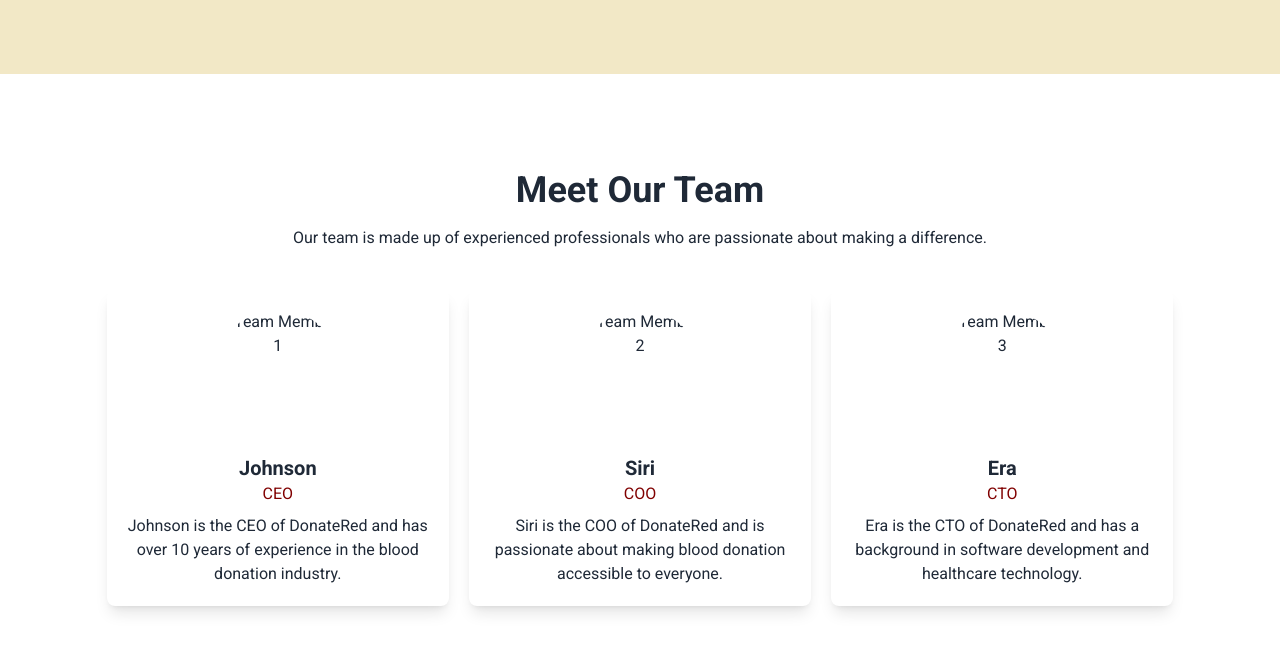
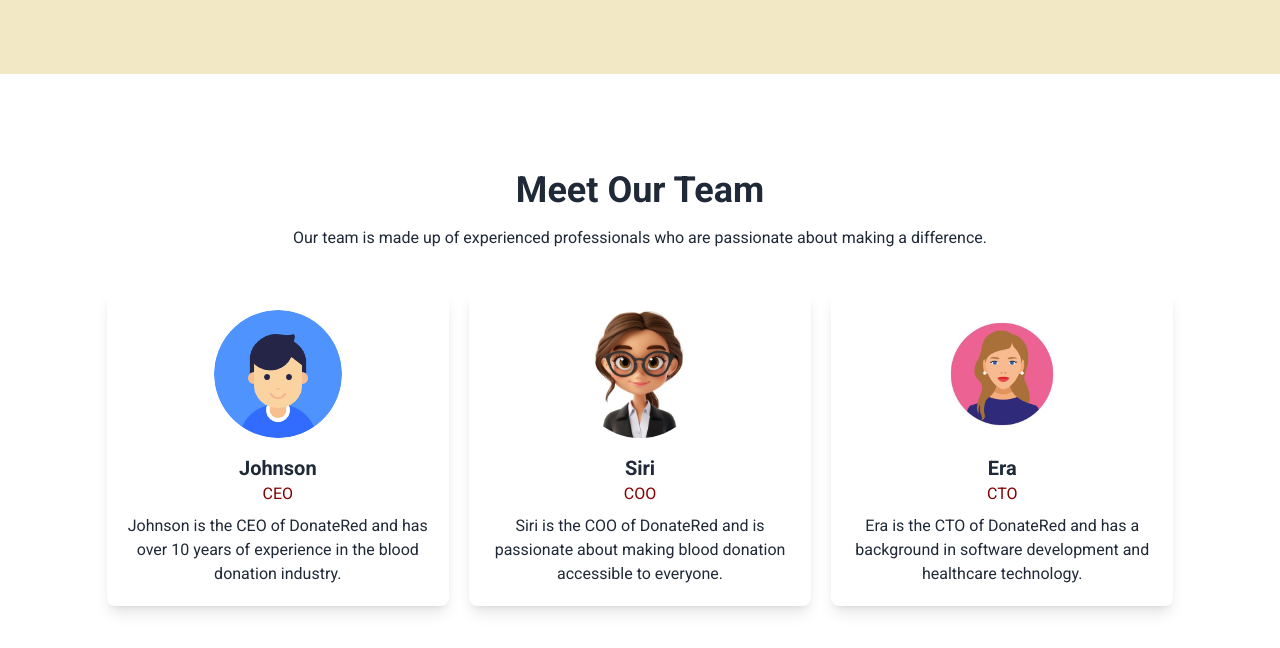
Before and after one commit to jannat-miftahul/donate-red, a plain HTML site: page index.html in a window 1280 px wide. Shown: the part 1794-2442 px from the top of the page. Drawn offline with nearby package versions, Linux system fonts and the light colour scheme; the site is published under a folder, as on GitHub Pages, so addresses that start at the root find nothing.

Commit message:
updated paths

```diff
--- a/index.html
+++ b/index.html
@@ -103,7 +103,7 @@
         </div>
 
         <div class="md:w-1/2 mx-auto">
-            <img src="/images/blood-donate.jpg" alt="banner" class="w-full h-48 md:h-96 object-contain">
+            <img src="images/blood-donate.jpg" alt="banner" class="w-full h-48 md:h-96 object-contain">
         </div>
     </section>
 
@@ -196,7 +196,7 @@
 
         <div class="flex flex-col md:flex-row justify-between gap-5 mt-10">
             <div class="bg-white rounded-lg shadow-lg p-5 flex-1 text-center">
-                <img src="/images/member1.png" alt="Team Member 1" class="rounded-full w-32 h-32 mx-auto">
+                <img src="images/member1.png" alt="Team Member 1" class="rounded-full w-32 h-32 mx-auto">
                 <h3 class="text-xl font-bold mt-4">Johnson</h3>
                 <p class="text-primaryRedDark">CEO</p>
                 <p class="mt-2">Johnson is the CEO of DonateRed and has over 10 years of experience in the blood
@@ -205,7 +205,7 @@
             </div>
 
             <div class="bg-white rounded-lg shadow-lg p-5 flex-1 text-center">
-                <img src="/images/member2.jpg" alt="Team Member 2" class="rounded-full w-32 h-32 mx-auto">
+                <img src="images/member2.jpg" alt="Team Member 2" class="rounded-full w-32 h-32 mx-auto">
                 <h3 class="text-xl font-bold mt-4">Siri</h3>
                 <p class="text-primaryRedDark">COO</p>
                 <p class="mt-2">Siri is the COO of DonateRed and is passionate about making blood donation accessible to
@@ -213,7 +213,7 @@
             </div>
 
             <div class="bg-white rounded-lg shadow-lg p-5 flex-1 text-center">
-                <img src="/images/member3.jpg" alt="Team Member 3" class="rounded-full w-32 h-32 mx-auto">
+                <img src="images/member3.jpg" alt="Team Member 3" class="rounded-full w-32 h-32 mx-auto">
                 <h3 class="text-xl font-bold mt-4">Era</h3>
                 <p class="text-primaryRedDark">CTO</p>
                 <p class="mt-2">Era is the CTO of DonateRed and has a background in software development and
```
